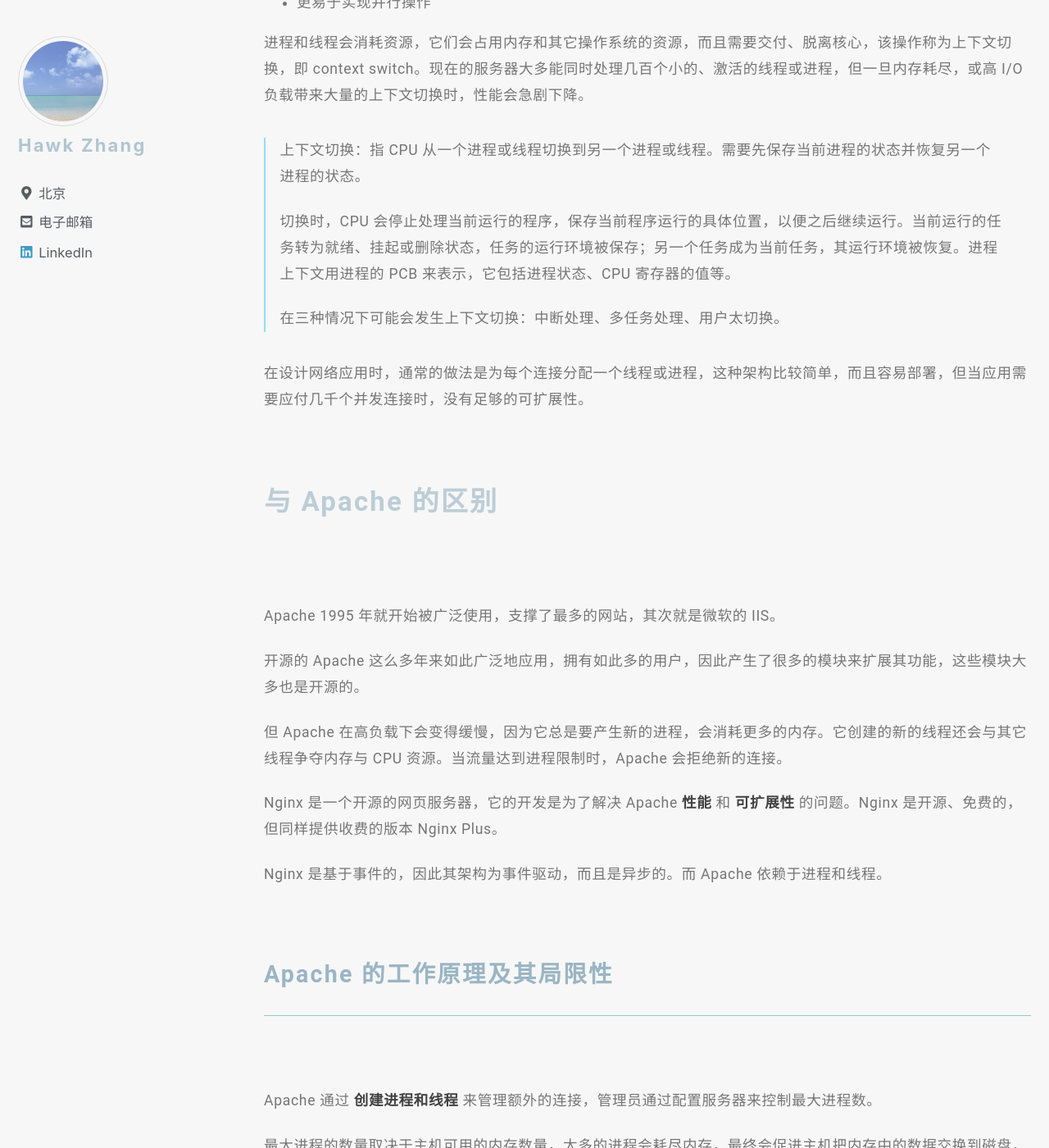
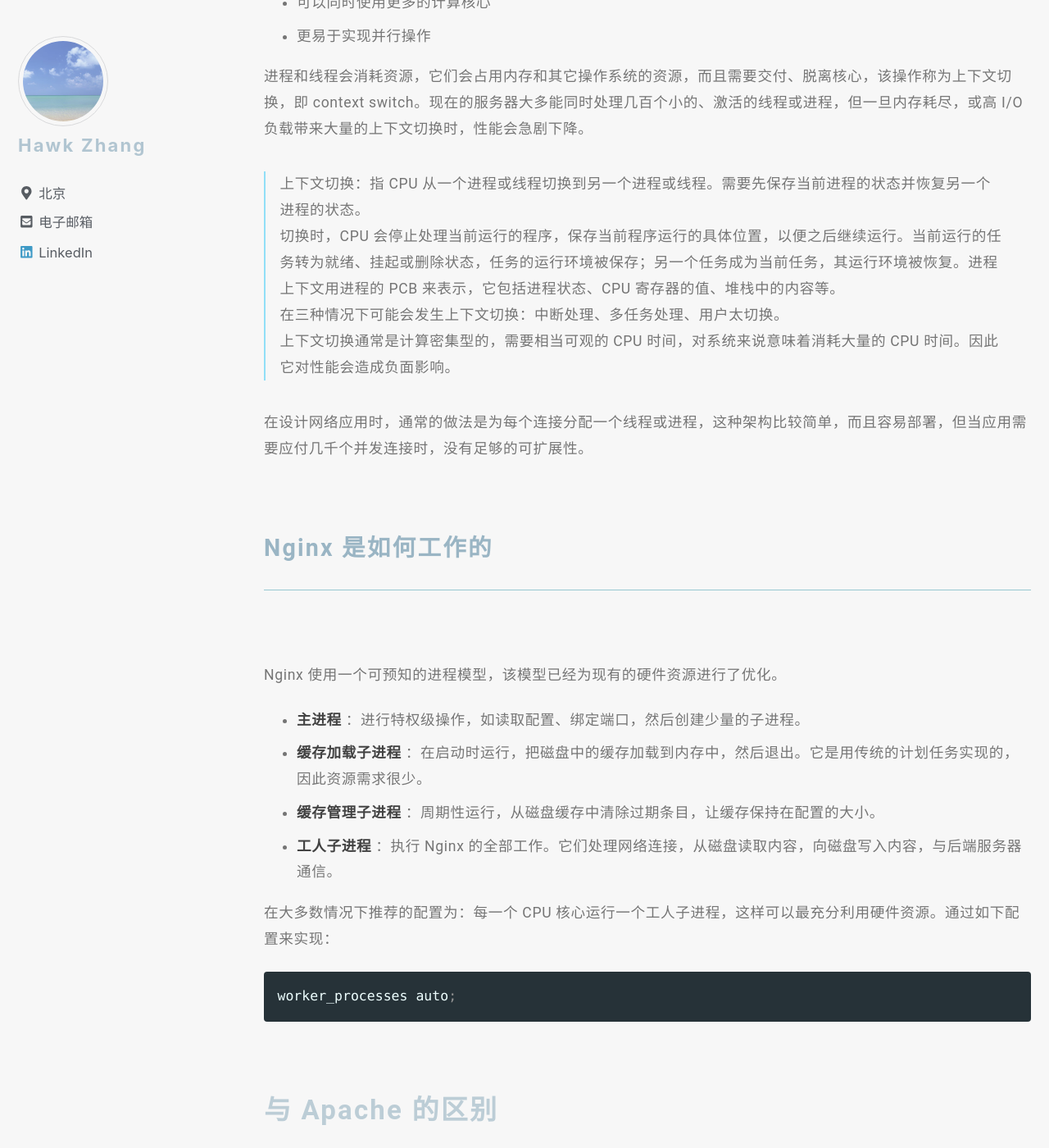
Before and after one commit to narru888/linotes_note, a Jekyll site: the page built from _posts/server/nginx/2016-01-03-nginx.basic.md, in a window 1280 px wide and 1400 px high, scrolled down 2961 px. Shown: the whole window at 82% size. Built offline with Jekyll 4.4.1, drawn with Linux system fonts in a browser that asks for light colours; nearby versions of some CDN libraries; a script that is not in the unit is left out.

Commit message:
update on 2018-09-26 10:50:01 CST

````diff
--- a/_posts/server/nginx/2016-01-03-nginx.basic.md
+++ b/_posts/server/nginx/2016-01-03-nginx.basic.md
@@ -18,6 +18,9 @@
 本节内容译自 Nginx 官方博客的一篇文章 《[Inside NGINX: How We Designed for Performance & Scale](https://www.nginx.com/blog/inside-nginx-how-we-designed-for-performance-scale/)》。
 
 Nginx 之所以在性能方面表现优异，完全得益于其优良的设计。虽然有许多网页服务器和应用服务器同样使用单一线程或进程的架构，Nginx 仍然能异军突起，它精细的事件驱动的架构，使其能够在当代硬件中，轻易地扩展为十万级高并发连接。
+
+
+
 
 
 
@@ -46,6 +49,11 @@
 
 
 
+
+
+
+
+
 ### 架构为什么重要？
 
 任何 Unix 程序的基础都是线程或进程。从 Linux 操作系统的角度来看，线程和进程基本是一回事，主要区别在于是否共享内存。
@@ -57,18 +65,33 @@
 
 进程和线程会消耗资源，它们会占用内存和其它操作系统的资源，而且需要交付、脱离核心，该操作称为上下文切换，即 context switch。现在的服务器大多能同时处理几百个小的、激活的线程或进程，但一旦内存耗尽，或高 I/O 负载带来大量的上下文切换时，性能会急剧下降。
 
->上下文切换：指 CPU 从一个进程或线程切换到另一个进程或线程。需要先保存当前进程的状态并恢复另一个进程的状态。
->
->切换时，CPU 会停止处理当前运行的程序，保存当前程序运行的具体位置，以便之后继续运行。当前运行的任务转为就绪、挂起或删除状态，任务的运行环境被保存；另一个任务成为当前任务，其运行环境被恢复。进程上下文用进程的 PCB 来表示，它包括进程状态、CPU 寄存器的值等。
->
->在三种情况下可能会发生上下文切换：中断处理、多任务处理、用户太切换。
->
->
+>上下文切换：指 CPU 从一个进程或线程切换到另一个进程或线程。需要先保存当前进程的状态并恢复另一个进程的状态。<br>
+>切换时，CPU 会停止处理当前运行的程序，保存当前程序运行的具体位置，以便之后继续运行。当前运行的任务转为就绪、挂起或删除状态，任务的运行环境被保存；另一个任务成为当前任务，其运行环境被恢复。进程上下文用进程的 PCB 来表示，它包括进程状态、CPU 寄存器的值、堆栈中的内容等。<br>
+>在三种情况下可能会发生上下文切换：中断处理、多任务处理、用户太切换。<br>
+>上下文切换通常是计算密集型的，需要相当可观的 CPU 时间，对系统来说意味着消耗大量的 CPU 时间。因此它对性能会造成负面影响。
+
 
 在设计网络应用时，通常的做法是为每个连接分配一个线程或进程，这种架构比较简单，而且容易部署，但当应用需要应付几千个并发连接时，没有足够的可扩展性。
 
 
 
+
+
+
+### Nginx 是如何工作的
+
+Nginx 使用一个可预知的进程模型，该模型已经为现有的硬件资源进行了优化。
+
+* **主进程** ：进行特权级操作，如读取配置、绑定端口，然后创建少量的子进程。
+* **缓存加载子进程** ：在启动时运行，把磁盘中的缓存加载到内存中，然后退出。它是用传统的计划任务实现的，因此资源需求很少。
+* **缓存管理子进程** ：周期性运行，从磁盘缓存中清除过期条目，让缓存保持在配置的大小。
+* **工人子进程** ：执行 Nginx 的全部工作。它们处理网络连接，从磁盘读取内容，向磁盘写入内容，与后端服务器通信。
+
+在大多数情况下推荐的配置为：每一个 CPU 核心运行一个工人子进程，这样可以最充分利用硬件资源。通过如下配置来实现：
+
+```conf
+worker_processes auto;
+```
 
 
 
````
